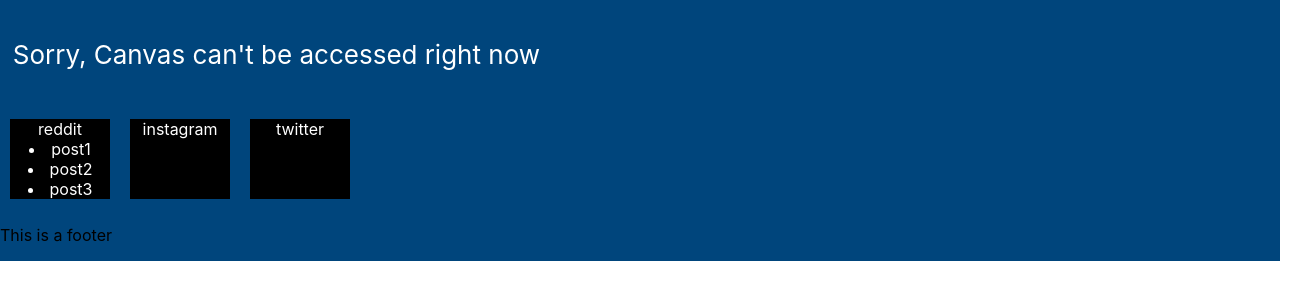
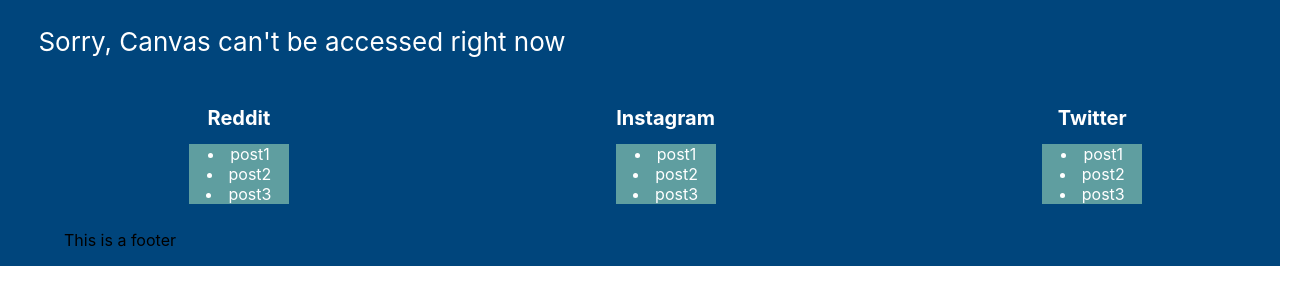
Before and after one commit to arathibiju/wdcc-hackathon, a React (Create React App) app in the folder canvas_redirect/: page / in a window 1280 px wide. Shown: the top 304 px of the page, 1306 px wide, since content can reach past the window. Built offline with nearby package versions, Linux system fonts and the light colour scheme.

Commit message:
Update UI

```diff
--- a/canvas_redirect/src/App.css
+++ b/canvas_redirect/src/App.css
@@ -4,14 +4,12 @@
   display: flex;
   flex-direction: column;
   align-items: flex-start;
-  justify-content: flex-start;
-
 }
 
 .App-header {
-  padding: 1%;
   text-align: start;
   font-size: calc(10px + 2vmin);
+  padding-left: 3%;
   color: white;
 }
 
@@ -28,22 +26,35 @@
   }
 }
 
-.flex-row {
+.data {
+  width: 100%;
   display: flex;
   flex-direction: row;
   color: white;
+  justify-content: space-around;
+  padding-left: 2%;
+}
+
+h1 {
+  font-size: 20px;
+}
+
+.data > div {
+  width: 100px;
+  text-align: center;
 
 }
 
-.flex-row > div {
-  width: 100px;
-  text-align: center;
-  background-color: black;
+.posts {
+  display: flex;
+  flex-direction: column;
+  margin: 10px;
 }
 
-.flex-column {
-  display: flex;
-  flex-direction: column;
+.posts > div {
   background-color: cadetblue;
-  margin: 10px;
 }
+
+footer {
+  padding-left: 5%;
+}
--- a/canvas_redirect/src/App.js
+++ b/canvas_redirect/src/App.js
@@ -3,25 +3,28 @@
 
 
 function App() {
+  return (
+      <div className="App">
 
-
-
-  return (
-
-      <div className="App">
         <header className="App-header">
           <p>Sorry, Canvas can't be accessed right now</p>
         </header>
-        <div className="flex-row">
-              <div className="flex-column">
-                reddit
-                <div>
-                  {postsList()}
-                </div>
+
+        <div className="data">
+              <div className="posts">
+                <h1>Reddit</h1>
+                <div>{postsList()}</div>
               </div>
 
-              <div className="flex-column">instagram</div>
-              <div className="flex-column">twitter</div>
+              <div className="posts">
+                <h1>Instagram</h1>
+              <div>{postsList()}</div>
+              </div>
+
+              <div className="posts">
+                <h1>Twitter</h1>
+              <div>{postsList()}</div>
+              </div>
         </div>
 
 
```
